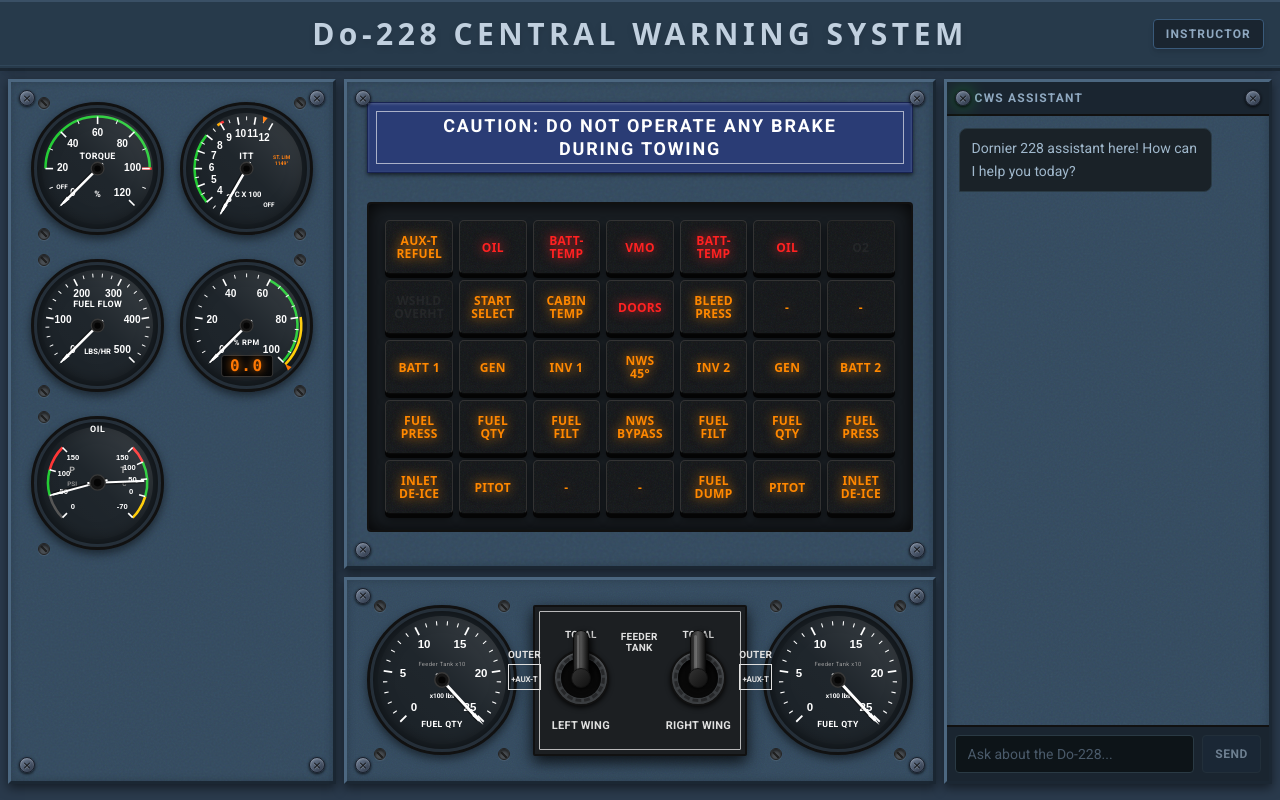
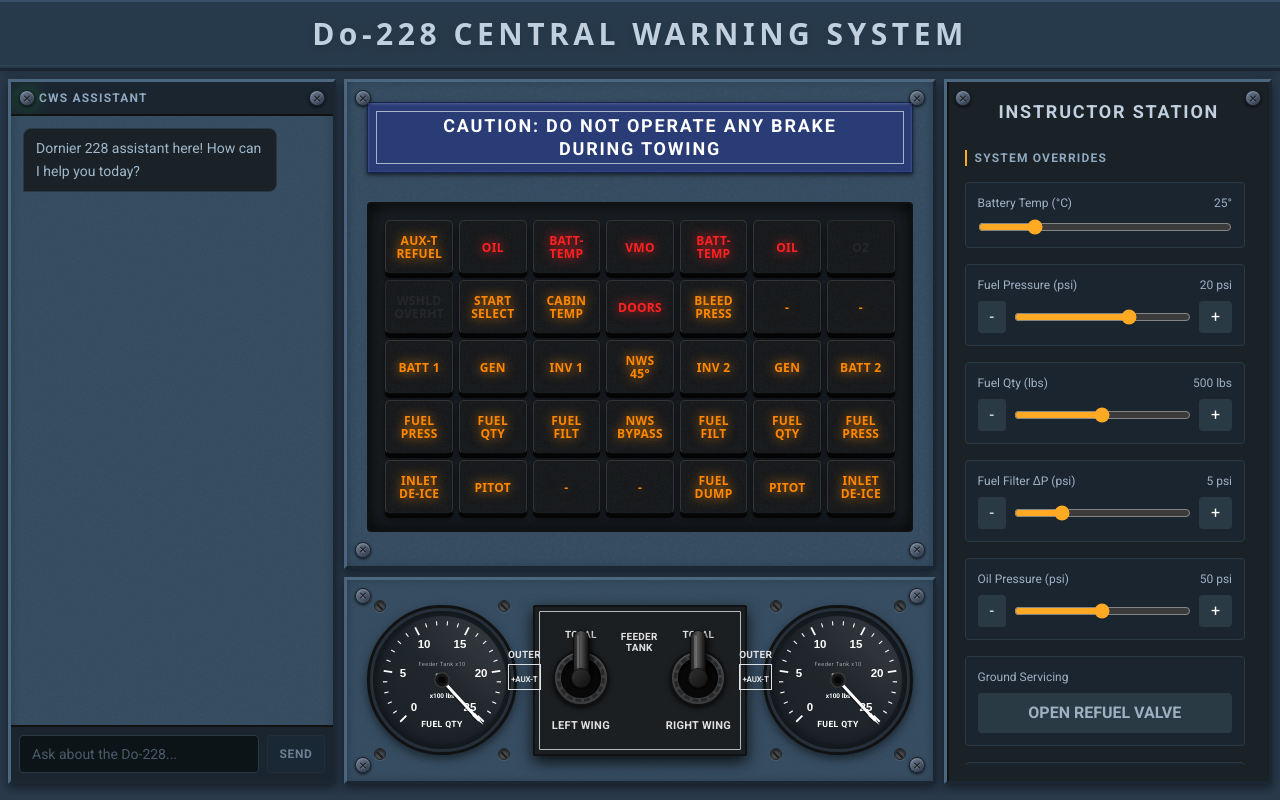
Before and after one commit to Amanyd/dornier228, a Next.js app: page / in a window 1280 px wide. Both pictures are taken after a click on the button "START SIMULATOR". Built offline with nearby package versions, Linux system fonts and the light colour scheme.

Commit message:
feat: refine schematic modals & rearrange dashboard layout

```diff
--- a/src/app/page.tsx
+++ b/src/app/page.tsx
@@ -5,11 +5,7 @@
 import AnnunciatorPanel from "@/components/AnnunciatorPanel";
 import IOSPanel from "@/components/IOSPanel";
 import FuelGauge from "@/components/FuelGauge";
-import TorqueGauge from "@/components/TorqueGauge";
-import ITTGauge from "@/components/ITTGauge";
-import FuelFlowGauge from "@/components/FuelFlowGauge";
-import RPMGauge from "@/components/RPMGauge";
-import OilGauge from "@/components/OilGauge";
+import CockpitChat from "@/components/CockpitChat";
 import FuelTankSwitches from "@/components/FuelTankSwitches";
 
 export default function Home() {
@@ -51,17 +47,9 @@
       {/* Main Dashboard Area - Constrained to remaining height */}
       <div className="flex-1 min-h-0 p-2 pb-4 w-full grid grid-cols-1 md:grid-cols-[1fr_1.8fr_1fr] gap-2">
 
-        {/* Left Vertical Panel */}
-        <Panel hasScrews className="w-full flex flex-col items-center justify-center p-4 md:p-5 h-full min-h-0 md:min-h-[340px]">
-          {/* Left Panel Gauges */}
-          <div className="grid grid-cols-2 gap-x-4 gap-y-4 md:gap-y-6 w-full place-items-center place-content-center">
-            <TorqueGauge className="w-full aspect-square" hideRightScrews />
-            <ITTGauge className="w-full aspect-square" hideLeftScrews />
-            <FuelFlowGauge className="w-full aspect-square" hideRightScrews />
-            <RPMGauge className="w-full aspect-square" hideLeftScrews />
-            <OilGauge className="w-full aspect-square" hideRightScrews />
-
-          </div>
+        {/* Left Vertical Panel - Chat */}
+        <Panel hasScrews hideBottomScrews className="w-full flex flex-col p-0 h-full min-h-0 md:min-h-[340px] overflow-hidden relative z-10">
+           <CockpitChat />
         </Panel>
 
         {/* Center Horizontal Stack */}
--- a/src/components/IOSPanel.tsx
+++ b/src/components/IOSPanel.tsx
@@ -3,8 +3,6 @@
 import React, { useRef, useEffect } from "react";
 import { useSimulator } from "@/context/SimulatorContext";
 import Panel from "./Panel";
-
-import CockpitChat from "./CockpitChat";
 
 import { playGlobalClickSound as playClickSound } from "@/utils/audio";
 
@@ -23,18 +21,9 @@
       id="right-panel"
       hasScrews
       hideBottomScrews
-      className={`w-full h-full flex flex-col p-0 min-h-[240px] md:min-h-[340px] overflow-hidden relative transition-all duration-300 ${
-        sim.iosOpen ? "z-[110] shadow-[0_0_50px_rgba(0,0,0,0.8)]" : "z-10"
-      }`}
+      className="w-full h-full flex flex-col p-0 min-h-[240px] md:min-h-[340px] overflow-hidden relative z-10"
     >
-      <CockpitChat />
-
-      <div
-      className={`absolute inset-0 w-full h-full bg-[#1a2228] z-50 transform transition-transform duration-300 ease-in-out ${
-        sim.iosOpen ? "translate-x-0" : "translate-x-full"
-      } flex flex-col`}
-    >
-      <div className="h-full w-full p-4 flex flex-col gap-4 border-l-[2px] border-[#111]">
+      <div className="h-full w-full p-4 flex flex-col gap-4 bg-[#1a2228] border-l-[2px] border-[#111]">
         <div className="flex items-center justify-center pb-2">
           <h2 className="text-[#c1d0df] text-lg font-bold tracking-widest uppercase">
             Instructor Station
@@ -529,7 +518,6 @@
           </div>
         </div>
       </div>
-      </div>
     </Panel>
   );
 }
--- a/src/components/Navbar.tsx
+++ b/src/components/Navbar.tsx
@@ -1,11 +1,8 @@
 "use client";
 
 import { useSimulator } from "@/context/SimulatorContext";
-import { playGlobalClickSound as playClickSound } from "@/utils/audio";
 
 export default function Navbar() {
-  const { iosOpen, setIosOpen } = useSimulator();
-
   return (
     <div className="w-full bg-[#273a4b] border-b-[3px] border-b-[#1a2632] py-4 flex flex-col items-center justify-center shadow-lg relative overflow-hidden">
       {/* Top subtle highlight */}
@@ -15,17 +12,6 @@
         Do-228 CENTRAL WARNING SYSTEM
       </h1>
 
-      <button
-        onClick={() => { playClickSound(); setIosOpen(!iosOpen); }}
-        className={`absolute right-4 top-1/2 -translate-y-1/2 px-3 py-1.5 rounded text-xs font-bold tracking-widest uppercase transition-colors shadow-md border ${
-          iosOpen
-            ? "bg-[#ffaa22] text-black border-[#ffaa22] shadow-[0_0_10px_#ffaa22]"
-            : "bg-[#1a2530] hover:bg-[#2a3a4a] border-[#3a5a7a] text-[#8fa8c0]"
-        }`}
-      >
-        Instructor
-      </button>
-
       {/* Optional subtle bottom inset line */}
       <div className="absolute bottom-[2px] left-0 right-0 h-[1px] bg-[#3a5268] opacity-50"></div>
     </div>
--- a/src/components/SchematicModal.tsx
+++ b/src/components/SchematicModal.tsx
@@ -126,7 +126,7 @@
                      <circle cx="50" cy="75" r="5" fill="currentColor" />
 
                      {/* Line going down to warning */}
-                     <path d="M 50 75 L 50 120" strokeDasharray="4 4" />
+                     <path d="M 50 75 L 50 160" strokeDasharray="4 4" />
 
                      {/* Arrow from note */}
                      <path d="M -10 100 Q 15 90 40 55" stroke="#33aa55" strokeWidth="1.5" markerEnd="url(#green-arrow)" opacity="0.8"/>
@@ -138,7 +138,7 @@
                    </svg>
                 </div>
 
-                <div className="mt-16 md:mt-24">
+                <div className="mt-16 md:mt-[95px] z-10">
                   <L t="OIL" st="red" s="Warning" />
                 </div>
 
@@ -503,69 +503,26 @@
           <div className="flex flex-col items-center gap-8 w-full h-full justify-center mt-6">
             <Desc text="Pitot tube and Static Port (S1) provide dynamic and static pressure. Airspeed Switch triggers the Vmo warning at 200 ± 5 knots." />
 
-            <div className="relative w-[360px] md:w-[460px] h-[340px] md:h-[400px]">
-              {/* Pitot Line (Left vertical line) */}
-              <div className="absolute left-[80px] md:left-[100px] bottom-[80px] md:bottom-[100px] top-[140px] md:top-[160px] w-[3px] bg-[#8fa8c0]"></div>
+            <div className="flex flex-row items-center justify-center gap-4 flex-nowrap mt-8">
+               <div className="flex flex-col gap-8">
+                 <B t="Pitot Tube" />
+                 <B t="Static Port (S1)" />
+               </div>
 
-              {/* Static Line (Right vertical line) */}
-              <div className="absolute right-[60px] md:right-[80px] bottom-[140px] md:bottom-[160px] top-[40px] w-[3px] bg-[#8fa8c0]">
-                {/* Circles for static port ends */}
-                <div className="absolute -top-[5px] -left-[4px] w-[11px] h-[11px] rounded-full border-[3px] border-[#8fa8c0] bg-[#1a1f24]"></div>
-                <div className="absolute -bottom-[5px] -left-[4px] w-[11px] h-[11px] rounded-full border-[3px] border-[#8fa8c0] bg-[#1a1f24]"></div>
-                <div className="absolute top-[40%] translate-x-4 -translate-y-1/2 text-[#8fa8c0] text-[10px] md:text-xs font-serif whitespace-nowrap">Static Port<br/>(S1)</div>
-              </div>
+               <div className="flex flex-col justify-center h-full relative px-4 w-16">
+                  {/* Lines from left blocks converging to center */}
+                  <div className="absolute top-[20px] left-0 w-1/2 h-[50px] border-l-[3px] border-t-[3px] border-[#8fa8c0] rounded-tl-lg"></div>
+                  <div className="absolute bottom-[20px] left-0 w-1/2 h-[50px] border-l-[3px] border-b-[3px] border-[#8fa8c0] rounded-bl-lg"></div>
 
-              {/* Pitot tube entry */}
-              <div className="absolute left-[80px] md:left-[100px] bottom-0 flex flex-col items-center -translate-x-1/2">
-                <div className="w-5 h-[3px] bg-[#8fa8c0] absolute bottom-10 left-1/2 -translate-x-1/2"></div>
-                <div className="w-[3px] h-10 bg-[#8fa8c0]"></div>
-                <div className="w-3 h-8 bg-transparent border-[3px] border-b-0 border-[#8fa8c0] absolute bottom-0 left-1/2 -translate-x-1/2 transform skew-x-[-15deg]"></div>
-                <div className="text-[#8fa8c0] text-xs font-serif mt-2 italic">Pitot tube</div>
-              </div>
+                  {/* Stem connecting to next block */}
+                  <div className="w-12 h-[3px] bg-[#8fa8c0] relative left-1/2">
+                     <div className="absolute -right-2 -top-[5px] w-0 h-0 border-l-[12px] border-y-[8px] border-y-transparent border-l-[#8fa8c0]"></div>
+                  </div>
+               </div>
 
-              {/* Altimeter */}
-              <div className="absolute top-[30px] md:top-[25px] left-[150px] md:left-[210px] -translate-x-1/2">
-                <B t="Altimeter" />
-              </div>
-              {/* Connection from right line to Altimeter */}
-              <div className="absolute top-[50px] md:top-[45px] left-[190px] md:left-[260px] right-[60px] md:right-[80px] h-[3px] bg-[#8fa8c0]"></div>
-
-              {/* ASI Pilot */}
-              <div className="absolute top-[100px] left-[150px] md:left-[210px] -translate-x-1/2">
-                <B t="ASI Pilot" />
-              </div>
-              {/* Pitot to ASI Pilot */}
-              <div className="absolute top-[120px] left-[80px] md:left-[100px] right-[210px] md:right-[250px] h-[3px] bg-[#8fa8c0]"></div>
-              {/* Static to ASI Pilot */}
-              <div className="absolute top-[120px] left-[190px] md:left-[260px] right-[60px] md:right-[80px] h-[3px] bg-[#8fa8c0]"></div>
-
-              {/* Drain Valve */}
-              <div className="absolute top-[170px] left-[20px] md:left-[30px] -translate-x-1/2">
-                <B t="Drain Valve" />
-              </div>
-              {/* Pitot to Drain Valve */}
-              <div className="absolute top-[190px] left-[60px] md:left-[80px] right-[280px] md:right-[360px] h-[3px] bg-[#8fa8c0]"></div>
-
-              {/* Airspeed Switch */}
-              <div className="absolute top-[170px] left-[150px] md:left-[210px] -translate-x-1/2">
-                <B t="Airspeed Switch" />
-              </div>
-              {/* Pitot to Airspeed Switch */}
-              <div className="absolute top-[190px] left-[80px] md:left-[100px] right-[210px] md:right-[250px] h-[3px] bg-[#8fa8c0]"></div>
-              {/* Static to Airspeed Switch */}
-              <div className="absolute top-[190px] left-[190px] md:left-[260px] right-[60px] md:right-[80px] h-[3px] bg-[#8fa8c0]"></div>
-
-              {/* Down from Airspeed Switch to Warning */}
-              <div className="absolute top-[210px] left-[150px] md:left-[210px] -translate-x-1/2 w-[3px] h-8 md:h-12 bg-[#8fa8c0]">
-                 <div className="absolute -bottom-[2px] left-1/2 -translate-x-1/2 w-0 h-0 border-l-[6px] border-r-[6px] border-t-[8px] border-t-[#8fa8c0] border-l-transparent border-r-transparent"></div>
-              </div>
-
-              <div className="absolute top-[250px] md:top-[265px] left-[150px] md:left-[210px] -translate-x-1/2 flex items-center">
-                <L t="Vmo" st="red" s="Warning" />
-                <div className="absolute left-[100%] md:left-[110%] top-2 ml-4 w-[120px] text-[#8fa8c0] text-[10px] md:text-xs italic leading-tight whitespace-nowrap">
-                  → warning at :<br/>airspeed = 200 ± 5 knots
-                </div>
-              </div>
+               <B t="Airspeed Switch" s="Triggers at 200 ± 5 knots" />
+               <A />
+               <L t="Vmo" st="red" s="Warning" />
             </div>
           </div>
         );
```
